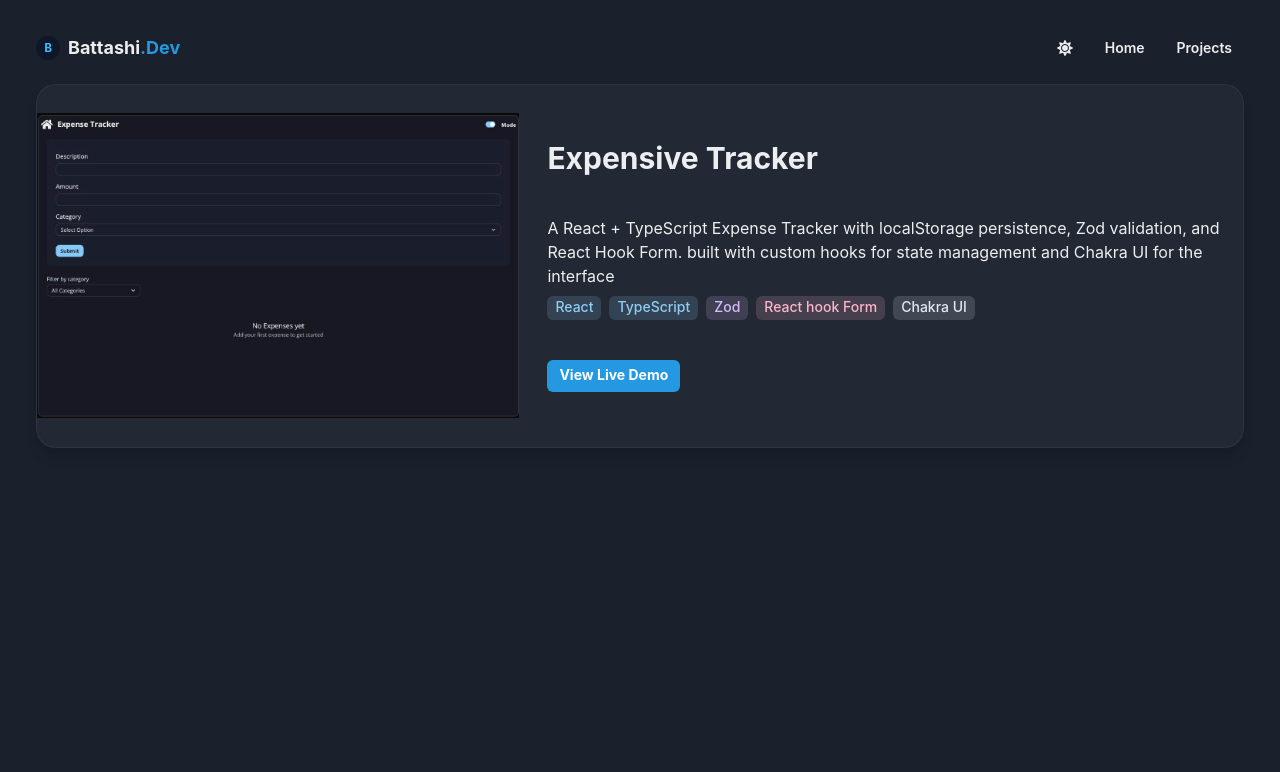
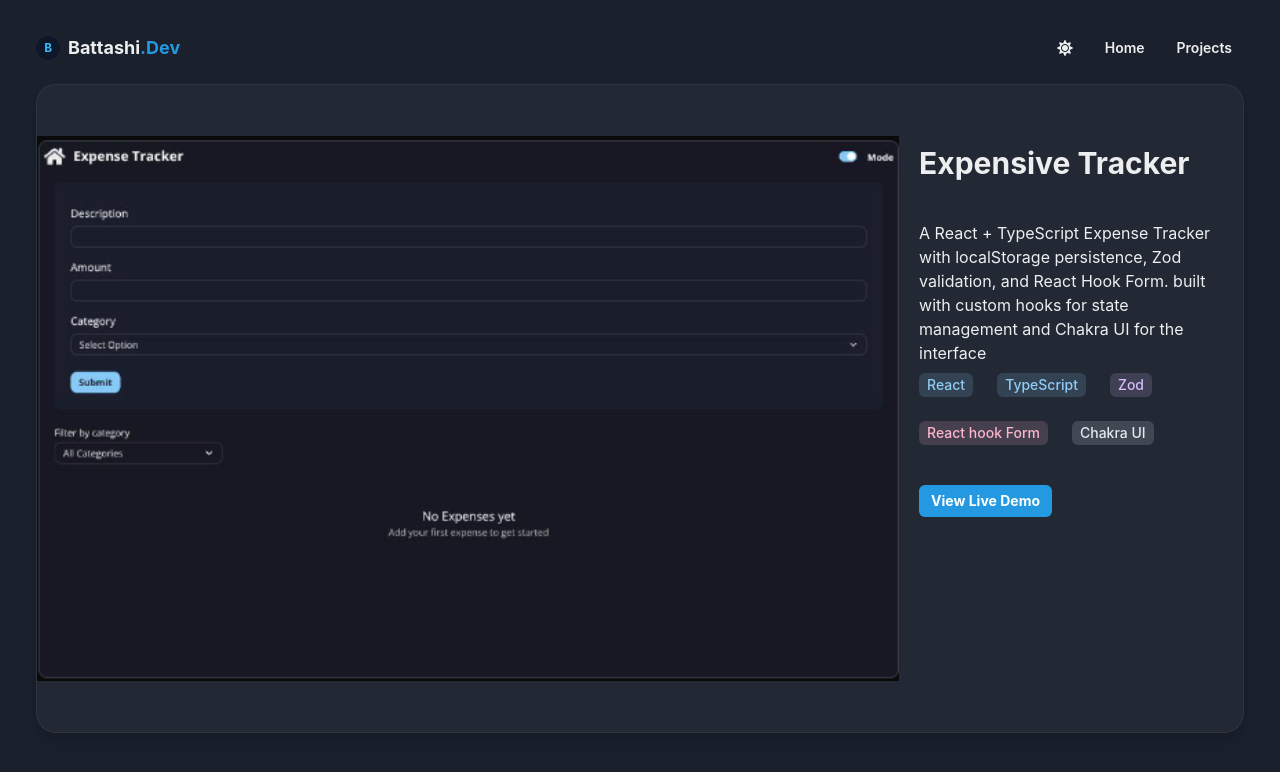
Before and after one commit to Battashi-Dev/Portfolio, a React (Vite) app: page /projects in a window 1280 px wide. Shown: the top 772 px of the page. Built offline with nearby package versions, Linux system fonts and the light colour scheme.

Commit message:
fixed ProjectCard layout

```diff
--- a/src/Components/HeroSection.tsx
+++ b/src/Components/HeroSection.tsx
@@ -36,9 +36,8 @@ const HeroSection = () => {
             Al-Battashi
           </Text>
         </Heading>
-        <Text fontSize="md" color="whiteAlpha.800">
-          Frontend Developer building clean, responsive <br /> and user-friendly
-          web experience
+        <Text fontSize="md" maxW="md">
+          Frontend Developer building clean, responsive and user-friendly
         </Text>
         <HStack spacing={4}>
           <Button
--- a/src/Components/ProjectCards.tsx
+++ b/src/Components/ProjectCards.tsx
@@ -14,12 +14,12 @@ import {
   Box,
 } from "@chakra-ui/react";
 import { PROJECTS } from "./Projects";
-import logo from "../assets/ExpenseTracker.png";
 
 const ProjectCards = () => {
   return (
-    <SimpleGrid>
-      {PROJECTS.map(({ title, githubHref, demoHref, description, tags }) => (
+    <SimpleGrid column={{ base: 1, xl: 2 }} spacing={6}>
+      {PROJECTS.map(
+        ({ title, githubHref, demoHref, description, tags, image }) => (
           <Card
             key={title}
             borderRadius={20}
@@ -27,28 +27,30 @@ const ProjectCards = () => {
             border="1px solid"
             borderColor="whiteAlpha.100"
             boxShadow="lg"
+            justify="space-between"
             overflow="hidden"
             _hover={{ transform: "translateY(-4px)", transition: "0.2s" }}
             direction={{ base: "column", md: "row" }}
           >
-          <HStack>
             <Image
-              src={logo}
-              alt="title"
+              src={image}
+              alt={title}
               objectFit="contain"
-              w={{ base: "100%", md: "40%" }}
+              w={{ base: "100%", md: "300%" }}
               aspectRatio={{ base: 16 / 9, md: 4 / 3 }}
             />
 
             <Box>
               <CardHeader>
                 <Link href={githubHref} isExternal>
-                  <Heading size="lg">{title}</Heading>
+                  <Heading size="lg" mt={10}>
+                    {title}
+                  </Heading>
                 </Link>
               </CardHeader>
               <CardBody>
                 <Text>{description}</Text>
-                <HStack spacing={2} mt={2} flexWrap="wrap">
+                <HStack spacing={6} mt={2} flexWrap="wrap">
                   {tags.map(({ label, colorScheme }) => (
                     <Tag key={label} colorScheme={colorScheme}>
                       {label}
@@ -57,7 +59,7 @@ const ProjectCards = () => {
                 </HStack>
               </CardBody>
               <CardFooter>
-                <Link href={demoHref}>
+                <Link href={demoHref} isExternal>
                   <Button
                     fontWeight="bold"
                     size="sm"
@@ -70,9 +72,9 @@ const ProjectCards = () => {
                 </Link>
               </CardFooter>
             </Box>
-          </HStack>
           </Card>
-      ))}
+        ),
+      )}
     </SimpleGrid>
   );
 };
--- a/src/Components/Projects.ts
+++ b/src/Components/Projects.ts
@@ -1,6 +1,8 @@
+import expensiveTracker from "../assets/ExpenseTracker.png"
 export const PROJECTS = [
   {
     title: "Expensive Tracker",
+    image: expensiveTracker,
     githubHref: "https://github.com/Battashi-Dev/expensive-tracker",
     demoHref: "https://expensive-tracker-wheat.vercel.app/",
     description:
```
Lines whose indentation alone changed are shown as unchanged.
